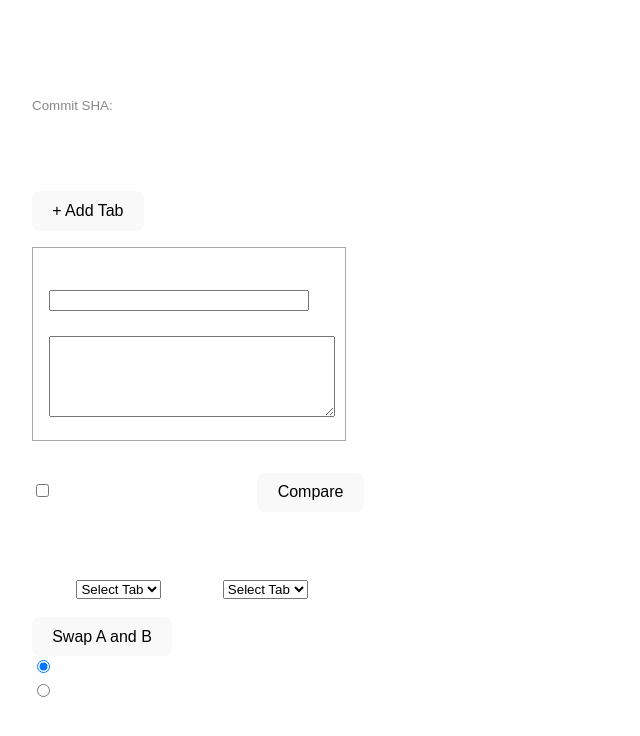
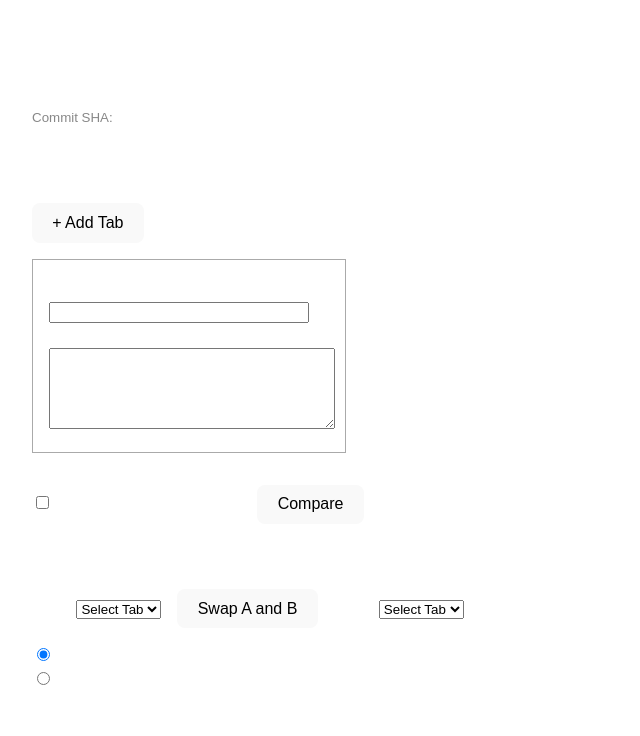
Before and after one commit to BeardedOwl1357/multi-diff, a React (Vite) app: page / in a window 1280 px wide. Shown: the top 736 px of the page, without its empty margins (0-640 px from the left). Built offline with nearby package versions, Linux system fonts and the light colour scheme.

Commit message:
Persistent data, swap button good position

```diff
--- a/src/App.jsx
+++ b/src/App.jsx
@@ -1,4 +1,4 @@
-import React, { useState } from "react";
+import React, { useEffect, useState } from "react";
 import TabInputList from "./TabInputList";
 import CompareResults from "./CompareResults";
 import DiffSelector from "./DiffSelector";
@@ -8,7 +8,24 @@ import AppVersion from "./AppVersion";
 import ExclusiveLines from "./ExclusiveLines" ;
 
 export default function App() {
-  const [tabs, setTabs] = useState([{ heading: "", text: "" }]);
+  const USERTABS = "userTabs";
+  const [tabs, setTabs] = useState(() => {
+    const objString = localStorage.getItem(USERTABS);
+    if (objString !== null && objString !== "") {
+      // Try to safely parse storage
+      try {
+        return JSON.parse(objString);
+      } catch (e) {
+        console.warn("Corrupted data in localStorage for userTabs. Resetting to default.", e);
+        // Optionally clear the corrupted entry:
+        localStorage.removeItem(USERTABS);
+      }
+    } else {
+      console.log("No data in browser, initializing default tabs");
+    }
+    return [{ heading: "", text: "" }];
+  });
+
   const [sortBeforeCompare, setSortBeforeCompare] = useState(false);
   const [compareResult, setCompareResult] = useState(null);
   const [diffPair, setDiffPair] = useState(null);
@@ -32,6 +49,11 @@ export default function App() {
     setTabs(newTabs);
     setCompareResult(null);
   };
+
+  useEffect(() => {
+    console.log("Updating browser storage")
+    localStorage.setItem(USERTABS, JSON.stringify(tabs));
+  },[tabs])
 
   // Add a new tab
   const addTab = () => {
@@ -104,15 +126,6 @@ export default function App() {
         setTabBIndex={setTabBIndex}
       />
 
-      <button
-	onClick={() => {
-	  setTabAIndex(tabBIndex); // swap: set A to B
-	  setTabBIndex(tabAIndex); // set B to A
-	}}
-      >
-	Swap A and B
-      </button>
-
       <div>
 	<label>
 	  <input
--- a/src/DiffSelector.jsx
+++ b/src/DiffSelector.jsx
@@ -18,6 +18,16 @@ export default function DiffSelector({
             ))}
           </select>
         </label>
+
+      <button
+	onClick={() => {
+	  setTabAIndex(tabBIndex); // swap: set A to B
+	  setTabBIndex(tabAIndex); // set B to A
+	}}
+      >
+	Swap A and B
+      </button>
+
         <label>
           Tab B:
           <select value={tabBIndex ?? ""} onChange={e => setTabBIndex(e.target.value === "" ? null : Number(e.target.value))}>
```
